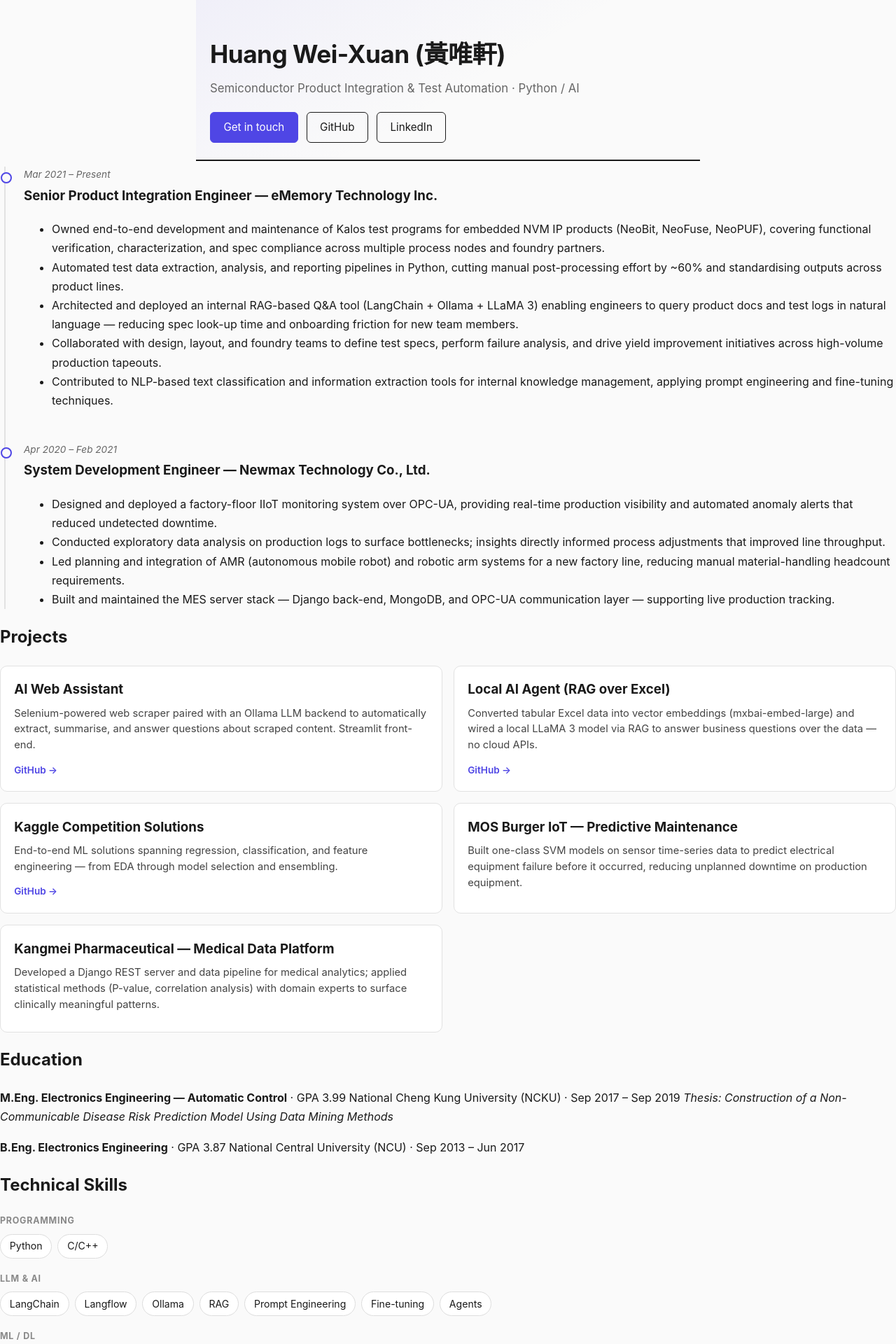
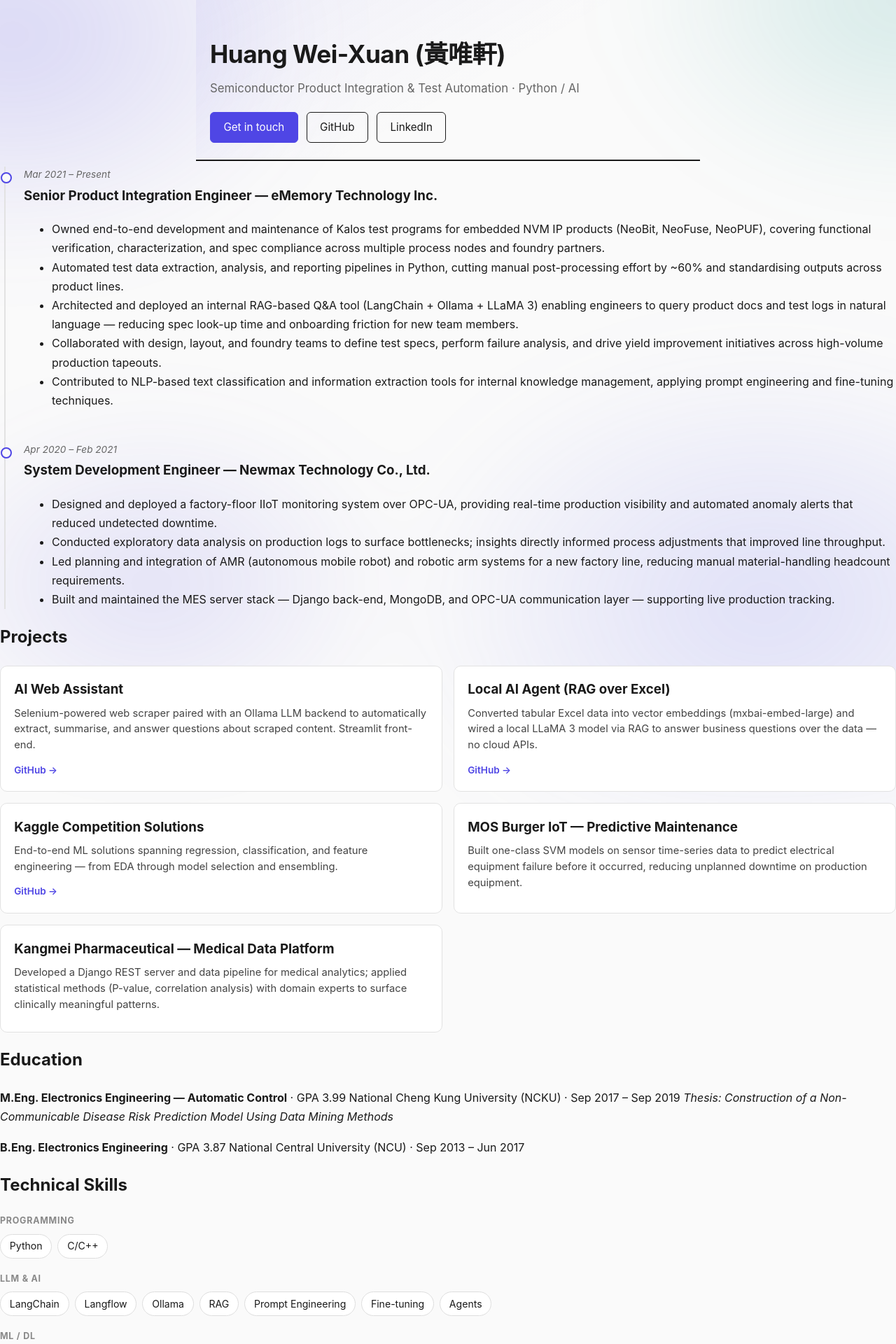
Before and after one commit to wesleyhuan/wesleyhuan.github.io, a Jekyll site: the page built from index.md, in a window 1280 px wide. Shown: the top 1920 px of the page at 70% size. Built offline with Jekyll 4.4.1, drawn with Linux system fonts in a browser that asks for light colours; our own code applies the rules of GitHub Pages for plain Markdown files.

Commit message:
Add subtle pure-CSS aurora background
- Fixed full-viewport layer behind all content (body::before, z-index -1)
- Soft blurred indigo/teal radial blobs drifting via transform (GPU-composited)
- Low opacity keeps body text and white cards fully readable
- Animation pauses under prefers-reduced-motion

Co-Authored-By: Claude Opus 4.8 <noreply@anthropic.com>

```diff
--- a/assets/style.css
+++ b/assets/style.css
@@ -21,6 +21,33 @@ body {
   color: #1a1a1a;
   background: #fafafa;
   margin: 0;
+}
+
+/* ──────────────────────────────────────────
+   極光背景：固定在視窗、墊在所有內容最底層
+   幾團模糊的主色光暈用 transform 緩慢飄動
+   —— 純 CSS、GPU 合成、零 JS
+   ────────────────────────────────────────── */
+body::before {
+  content: "";
+  position: fixed;
+  inset: -25%;                       /* 比視窗大一圈，飄動時不會露出邊緣 */
+  z-index: -1;                       /* 壓在所有內容下面 */
+  pointer-events: none;              /* 不擋滑鼠點擊 */
+  background:
+    radial-gradient(38% 38% at 18% 22%, rgba(79, 70, 229, 0.20), transparent 60%),
+    radial-gradient(34% 34% at 82% 18%, rgba(13, 148, 136, 0.16), transparent 60%),
+    radial-gradient(44% 44% at 72% 80%, rgba(99, 102, 241, 0.18), transparent 60%),
+    radial-gradient(30% 30% at 28% 78%, rgba(79, 70, 229, 0.14), transparent 60%);
+  filter: blur(60px);                /* 把光暈邊緣糊掉，更像極光 */
+  animation: aurora 24s ease-in-out infinite alternate;
+}
+
+/* 只動 transform（位移 + 微縮放），所以很省效能 */
+@keyframes aurora {
+  0%   { transform: translate3d(0, 0, 0) scale(1); }
+  50%  { transform: translate3d(2.5%, -2%, 0) scale(1.12); }
+  100% { transform: translate3d(-2.5%, 2%, 0) scale(1.06); }
 }
 
 /* 把內容限制在中間，不要在大螢幕上拉得太寬 */
@@ -322,6 +349,8 @@ main h2:nth-of-type(7) { animation-delay: 0.73s; }
     opacity: 1;
     animation: none;
   }
+  /* 極光保留，但停止飄動 */
+  body::before { animation: none; }
   * {
     transition: none !important;
   }
```
